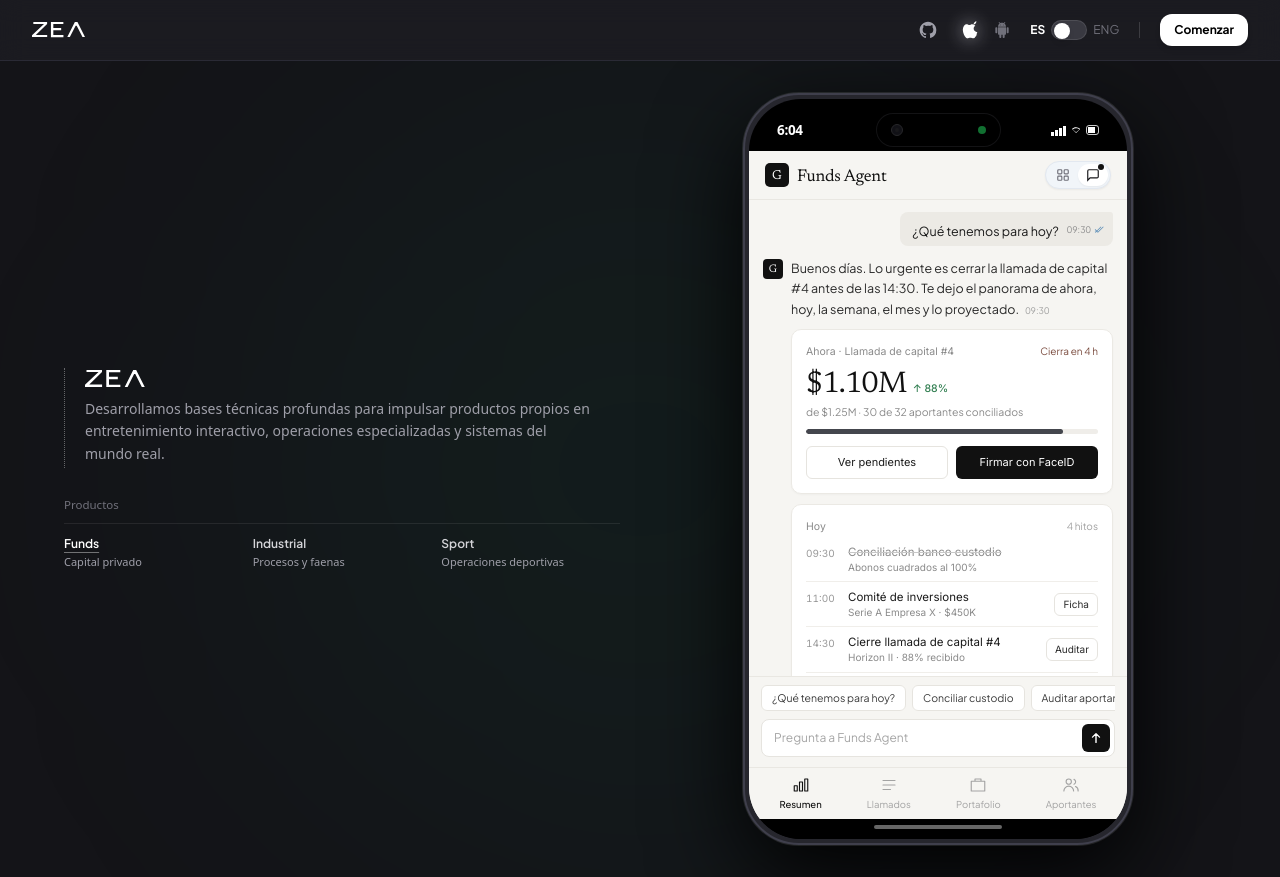
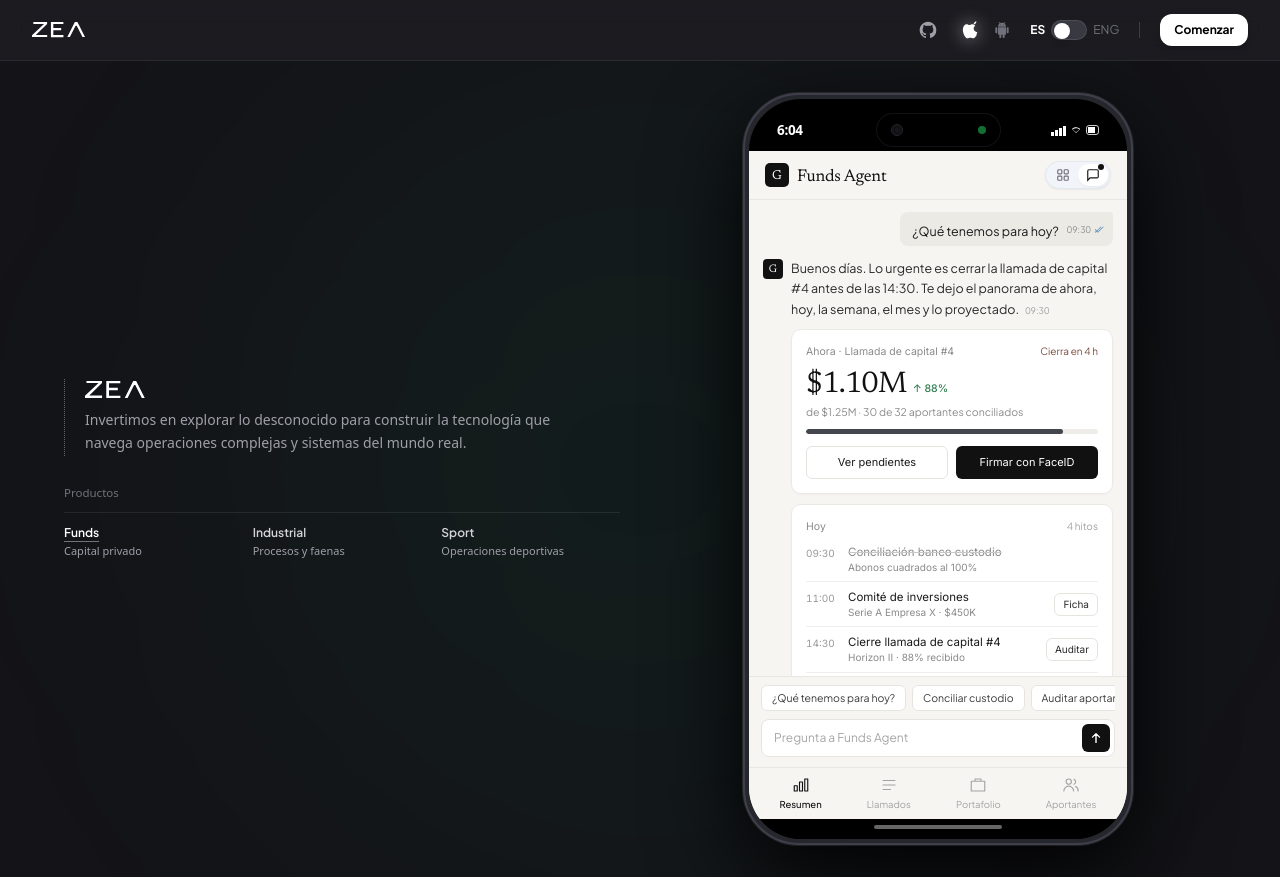
Before and after one commit to ZeaCl/zea-web, a SvelteKit app: page / in a window 1280 px wide. Built offline with nearby package versions, Linux system fonts and the light colour scheme.

Commit message:
copy(hero): update manifesto with exploration and odyssey spirit

```diff
--- a/src/routes/+page.svelte
+++ b/src/routes/+page.svelte
@@ -56,8 +56,8 @@
             <ZeaLogo class="h-4 sm:h-4.5 w-auto text-white" />
             <p class="font-sans text-[13.5px] sm:text-[14px] text-zinc-400 font-normal leading-relaxed max-w-lg pt-0.5">
               {lang === 'es'
-                ? 'Desarrollamos bases técnicas profundas para impulsar productos propios en entretenimiento interactivo, operaciones especializadas y sistemas del mundo real.'
-                : 'We engineer deep technical foundations to power proprietary products across interactive entertainment, specialized operations, and real-world systems.'}
+                ? 'Invertimos en explorar lo desconocido para construir la tecnología que navega operaciones complejas y sistemas del mundo real.'
+                : 'We invest in exploring the unknown to build the technology that navigates complex operations and real-world systems.'}
             </p>
           </div>
 
```
